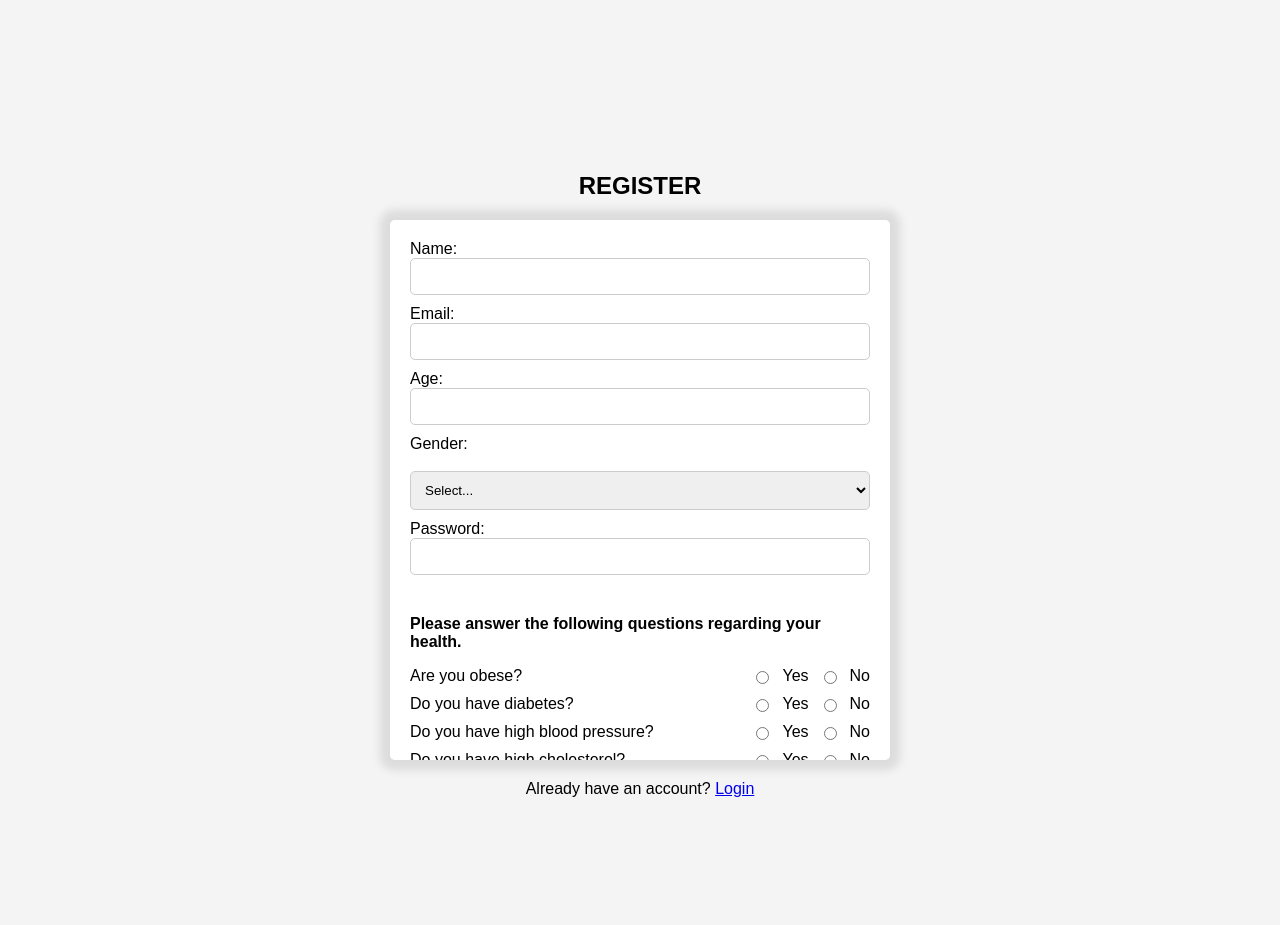
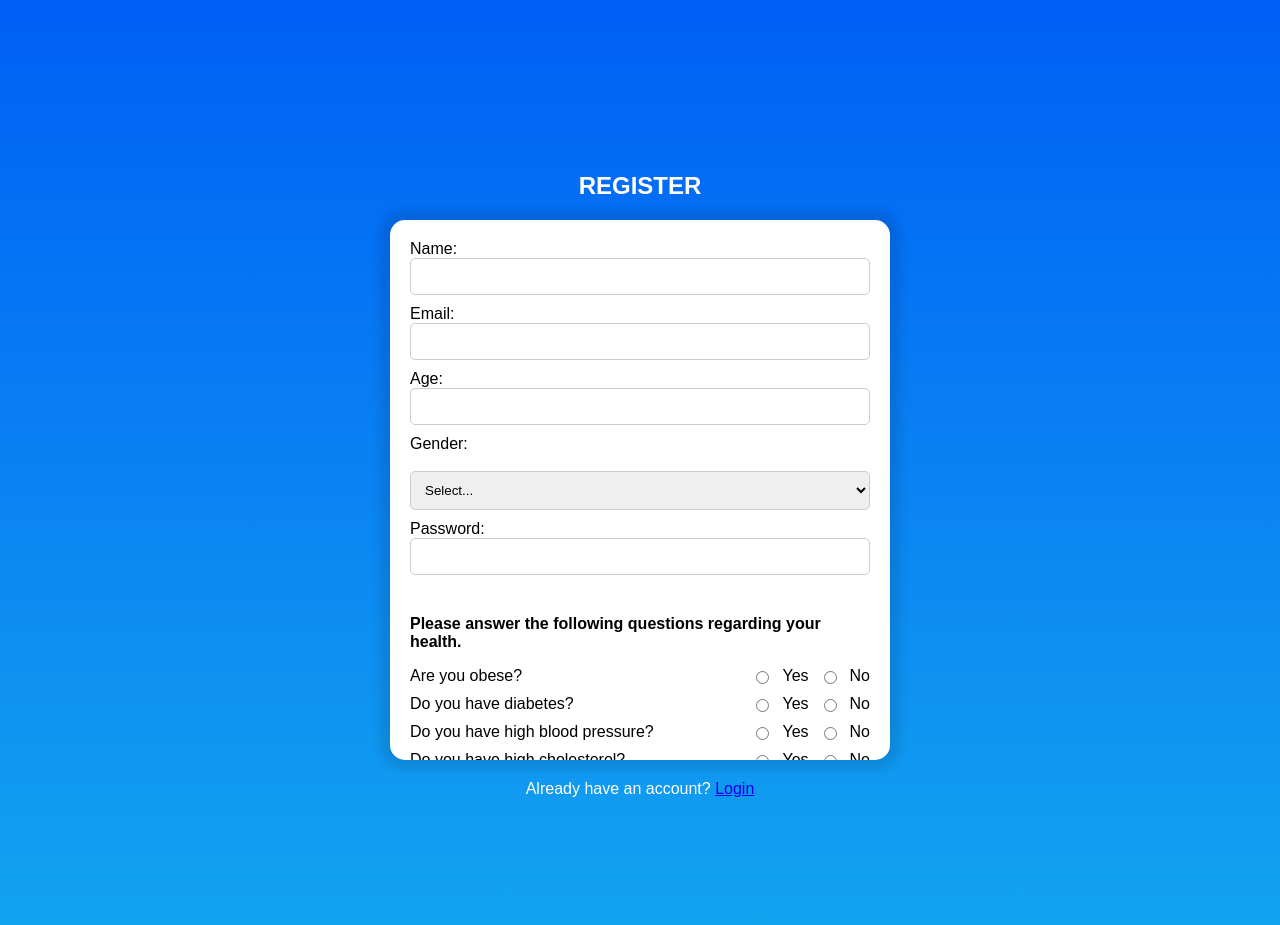
Before and after one commit to Gladwin-George/AI-software-to-detect-harmful-ingredients-in-packaged-food-products-and-beverages, a Flask app: page /register in a window 1280 px wide. Shown: the top 925 px of the page. Run offline with Flask 3, Linux system fonts and the light colour scheme.

Commit message:
updated styling

```diff
--- a/static/css/register_style.css
+++ b/static/css/register_style.css
@@ -1,6 +1,8 @@
 body {
     font-family: Arial, sans-serif;
-    background-color: #f4f4f4;
+    background: rgb(0,212,255);
+    background: linear-gradient(180deg, rgba(0,212,255,0) 0%, rgba(0,95,246,1) 0%, rgba(20,168,239,1) 100%);
+
     display: flex;
     justify-content: center;
     align-items: center;
@@ -14,17 +16,19 @@ body {
     align-items: center;
     justify-content: center;
     height: 100vh;
+    color: white;
 }
 
 .register-container {
     background-color: white;
     padding: 20px;
-    border-radius: 5px;
+    border-radius: 15px;
     box-shadow: 0px 0px 10px 10px rgba(0,0,0,0.1);
     width: 500px;
     height: 540px;
     box-sizing: border-box;
     overflow-y: auto;
+    color: black;
 }
 
 .register-title {
--- /dev/null
+++ b/static/css/user_style.css
@@ -0,0 +1,3 @@
+.user_info{
+    background-color: blue;
+}
--- a/templates/user.html
+++ b/templates/user.html
@@ -2,6 +2,7 @@
 <html>
 <head>
     <title>User Page</title>
+    <link rel="stylesheet" href="static\css\user_style.css">
 </head>
 <body>
     <h1>Welcome to the User Page</h1>
```
